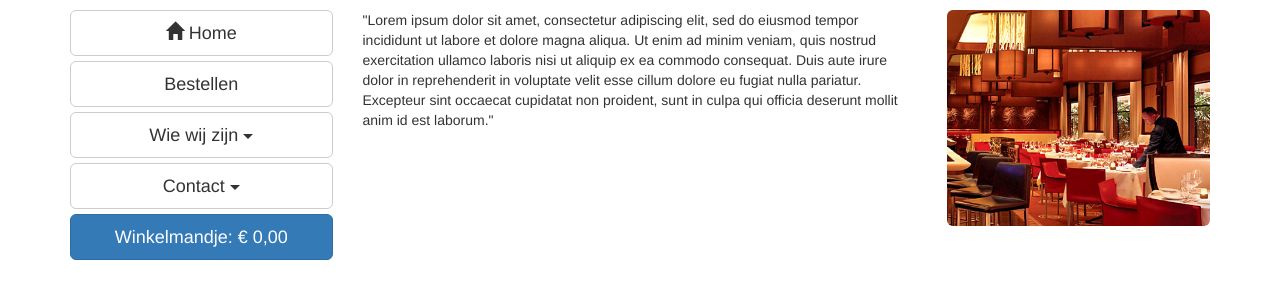
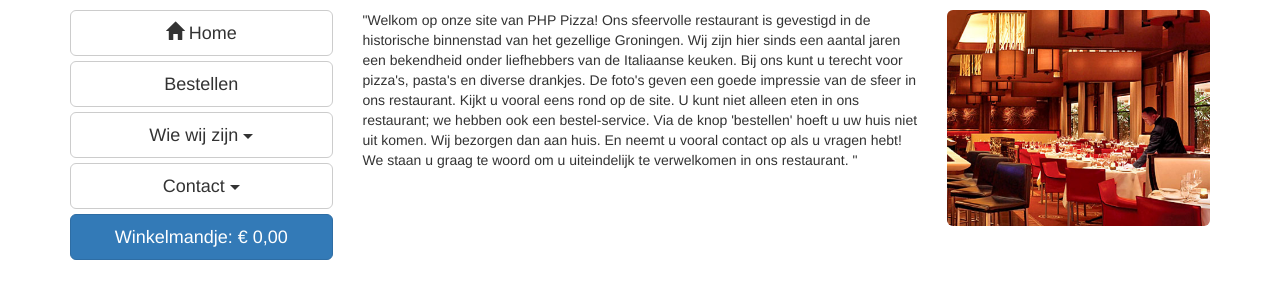
Before and after one commit to rtenklooster/webprogrammeren, a PHP site: page / in a window 1280 px wide. Shown: the part 119-419 px from the top of the page. Run offline with PHP 8.4, Linux system fonts and the light colour scheme; data comes from the database, SQL or seed files in the repository.

Commit message:
tekst hoofdpagina

```diff
--- a/parts/main.php
+++ b/parts/main.php
@@ -1,8 +1,7 @@
 <div class="row">
     <div class="col-md-8">
         <div class="">
-            "Lorem ipsum dolor sit amet, consectetur adipiscing elit, sed do eiusmod tempor incididunt ut labore et dolore magna aliqua. Ut enim ad minim veniam, quis nostrud exercitation ullamco laboris nisi ut aliquip ex ea commodo consequat. Duis aute irure dolor in reprehenderit in voluptate velit esse cillum dolore eu fugiat nulla pariatur. Excepteur sint occaecat cupidatat non proident, sunt in culpa qui officia deserunt mollit anim id est laborum."
-
+			"Welkom op onze site van PHP Pizza! Ons sfeervolle restaurant is gevestigd in de historische binnenstad van het gezellige Groningen. Wij zijn hier sinds een aantal jaren een bekendheid onder liefhebbers van de Italiaanse keuken. Bij ons kunt u terecht voor pizza's, pasta's en diverse drankjes. De foto's geven een goede impressie van de sfeer in ons restaurant. Kijkt u vooral eens rond op de site. U kunt niet alleen eten in ons restaurant; we hebben ook een bestel-service. Via de knop 'bestellen' hoeft u uw huis niet uit komen. Wij bezorgen dan aan huis. En neemt u vooral contact op als u vragen hebt! We staan u graag te woord om u uiteindelijk te verwelkomen in ons restaurant. "
         </div>
     </div>
     <div class="col-md-4">
```
